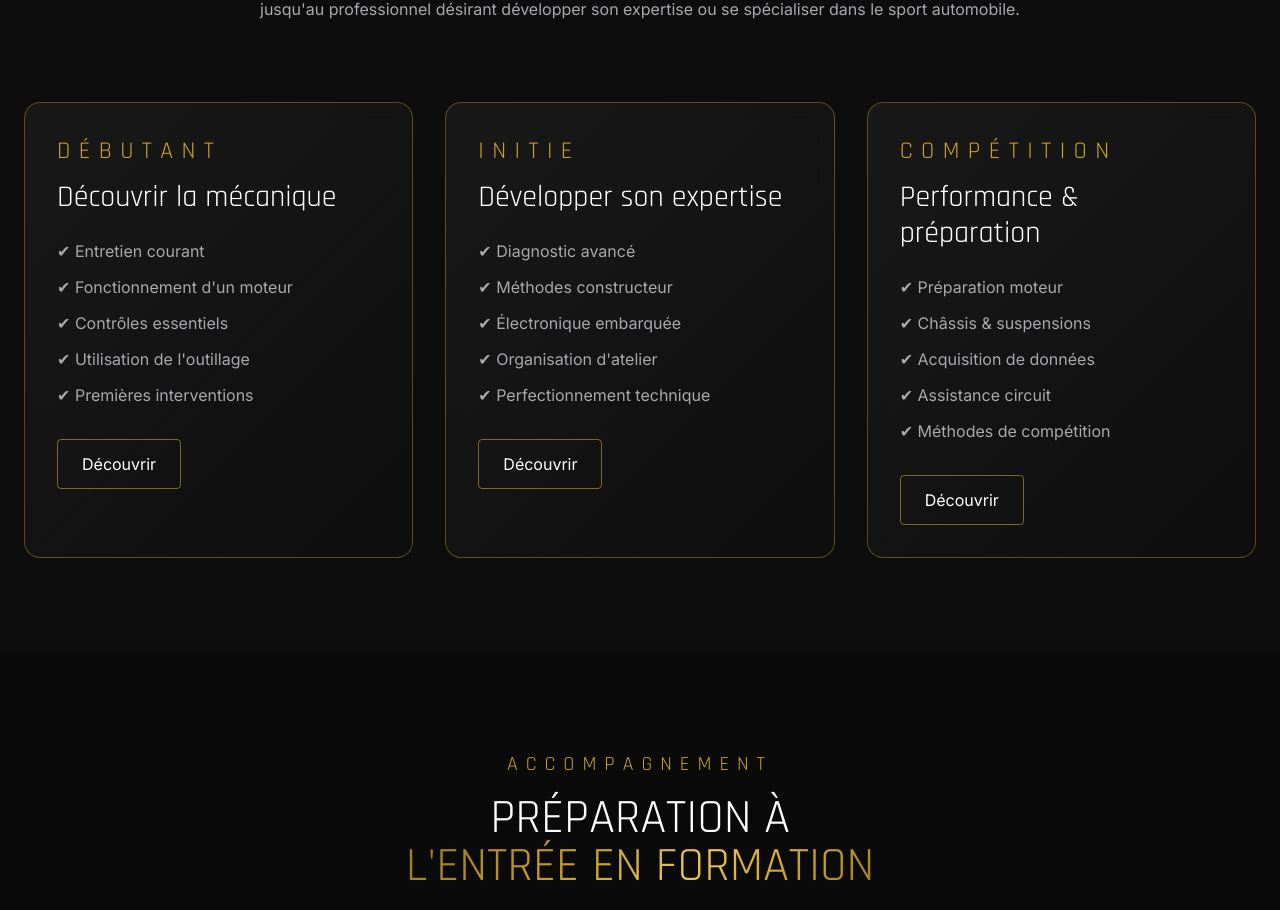
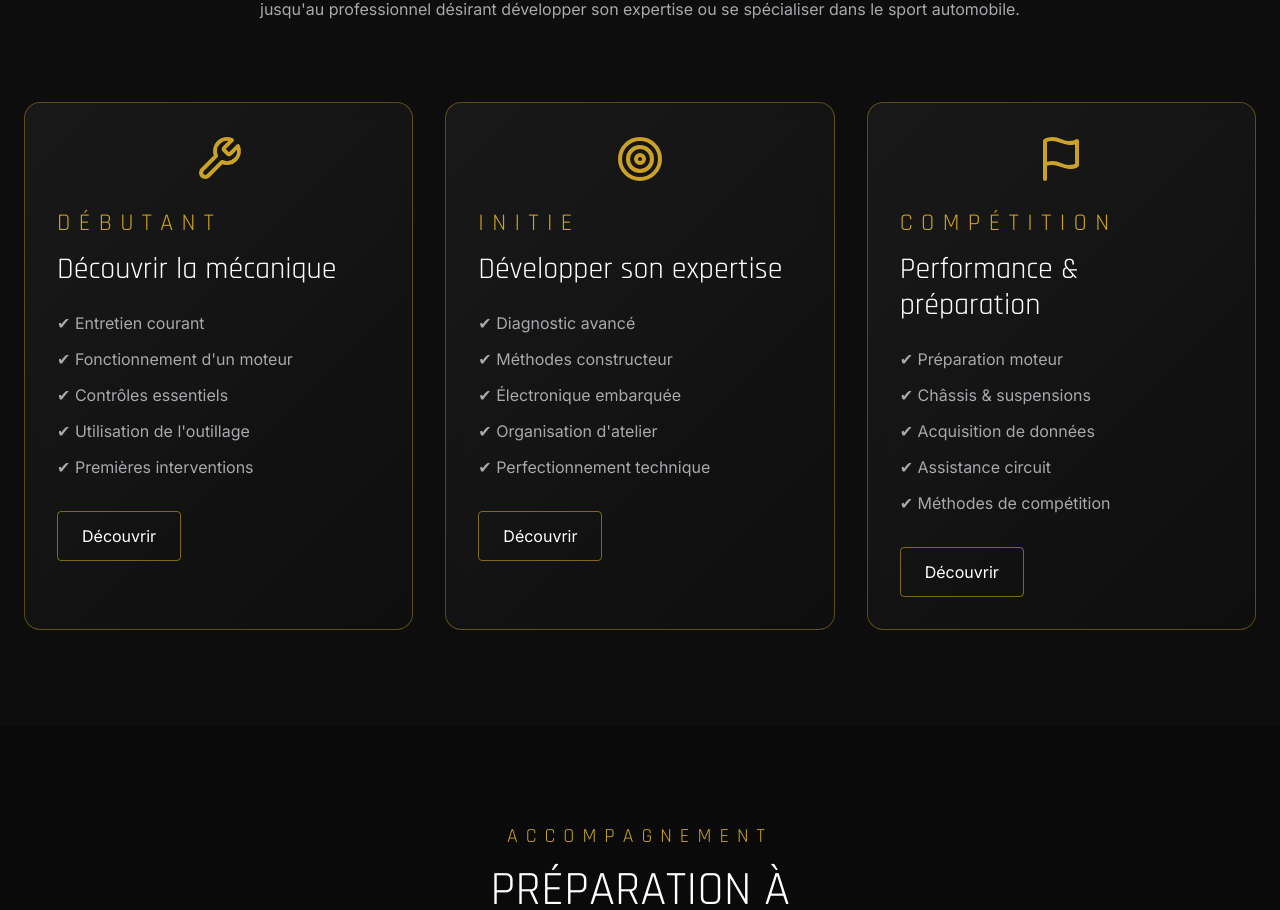
Before and after one commit to PerformancePrestigeAcademy/performance-prestige-academy, a React (Vite) app: page /formation in a window 1280 px wide. Shown: the part 1670-2580 px from the top of the page. Built offline with nearby package versions, Linux system fonts and the light colour scheme.

Commit message:
PATCH 007 21

```diff
--- a/src/Pages/FormationPage.tsx
+++ b/src/Pages/FormationPage.tsx
@@ -6,6 +6,12 @@ import {
   GraduationCap,
   Handshake,
   School,
+  BookOpen,
+  ClipboardCheck,
+  Award,
+  Building2,
+  Target,
+  Rocket,
 } from "lucide-react";
 import Navbar from "../components/Navbar";
 import HeroPage from "../components/HeroPage.tsx";
@@ -177,6 +183,10 @@ export default function FormationPage() {
      {/* DÉBUTANT */}
          <div className="bg-dark-card gold-border rounded-2xl service-card p-8 h-full">
 
+             <div className="flex justify-center mb-6">
+             <Wrench className="w-12 h-12 text-[#C9A227]" />
+             </div>
+
          <p className="font-racing text-2xl tracking-[0.35em] text-[#C9A227] mb-3">
             DÉBUTANT
          </p>
@@ -204,6 +214,10 @@ export default function FormationPage() {
 
      {/* INITIE */}
          <div className="bg-dark-card gold-border rounded-2xl p-8 service-card">
+
+             <div className="flex justify-center mb-6">
+             <Target className="w-12 h-12 text-[#C9A227]" />
+             </div>
 
          <p className="font-racing text-2xl tracking-[0.35em] text-[#C9A227] mb-3">
             INITIE
@@ -235,6 +249,10 @@ export default function FormationPage() {
 
      {/* COMPETITION */}
          <div className="bg-dark-card gold-border rounded-2xl service-card p-8 h-full">
+
+             <div className="flex justify-center mb-6">
+             <Flag className="w-12 h-12 text-[#C9A227]" />
+             </div>
 
          <p className="font-racing text-2xl tracking-[0.35em] text-[#C9A227] mb-3">
             COMPÉTITION
```
